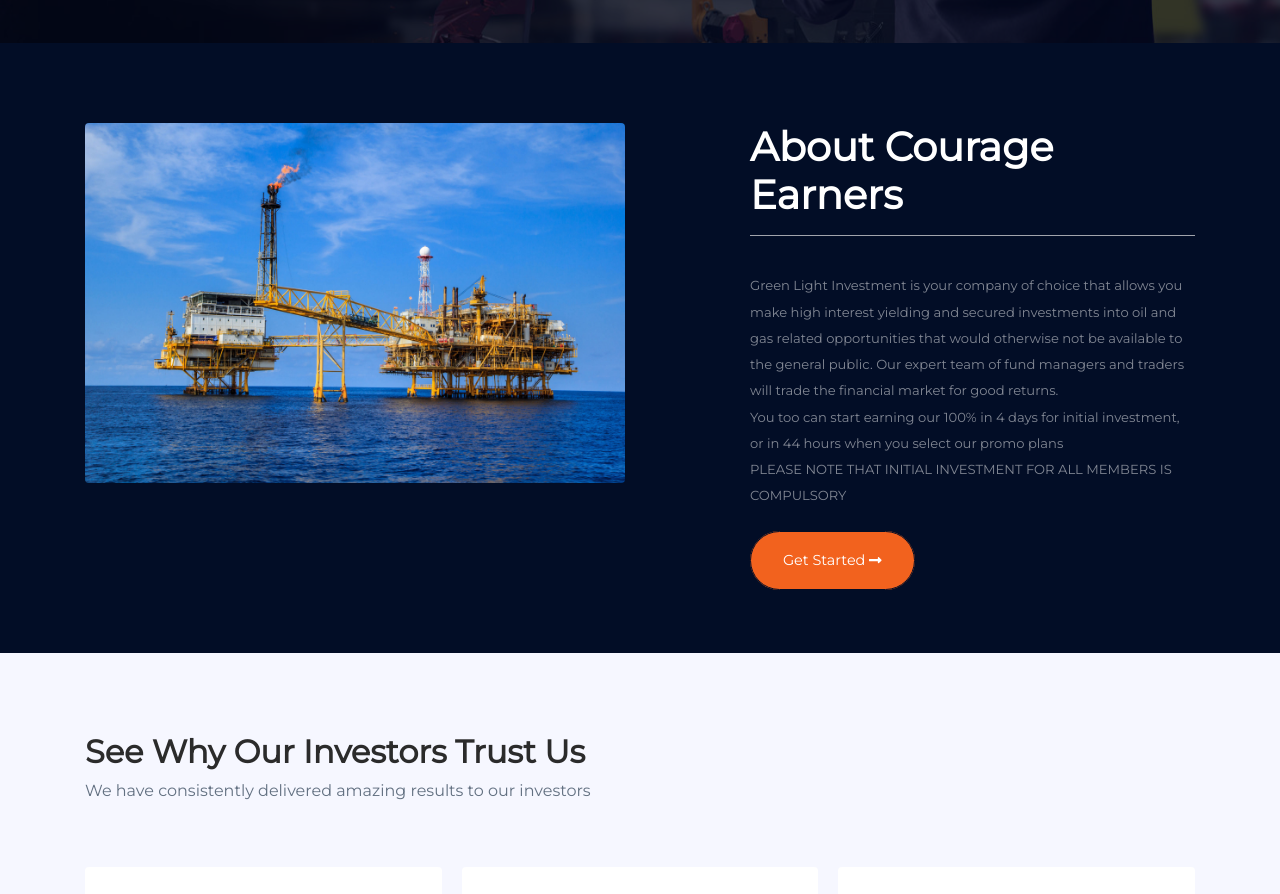
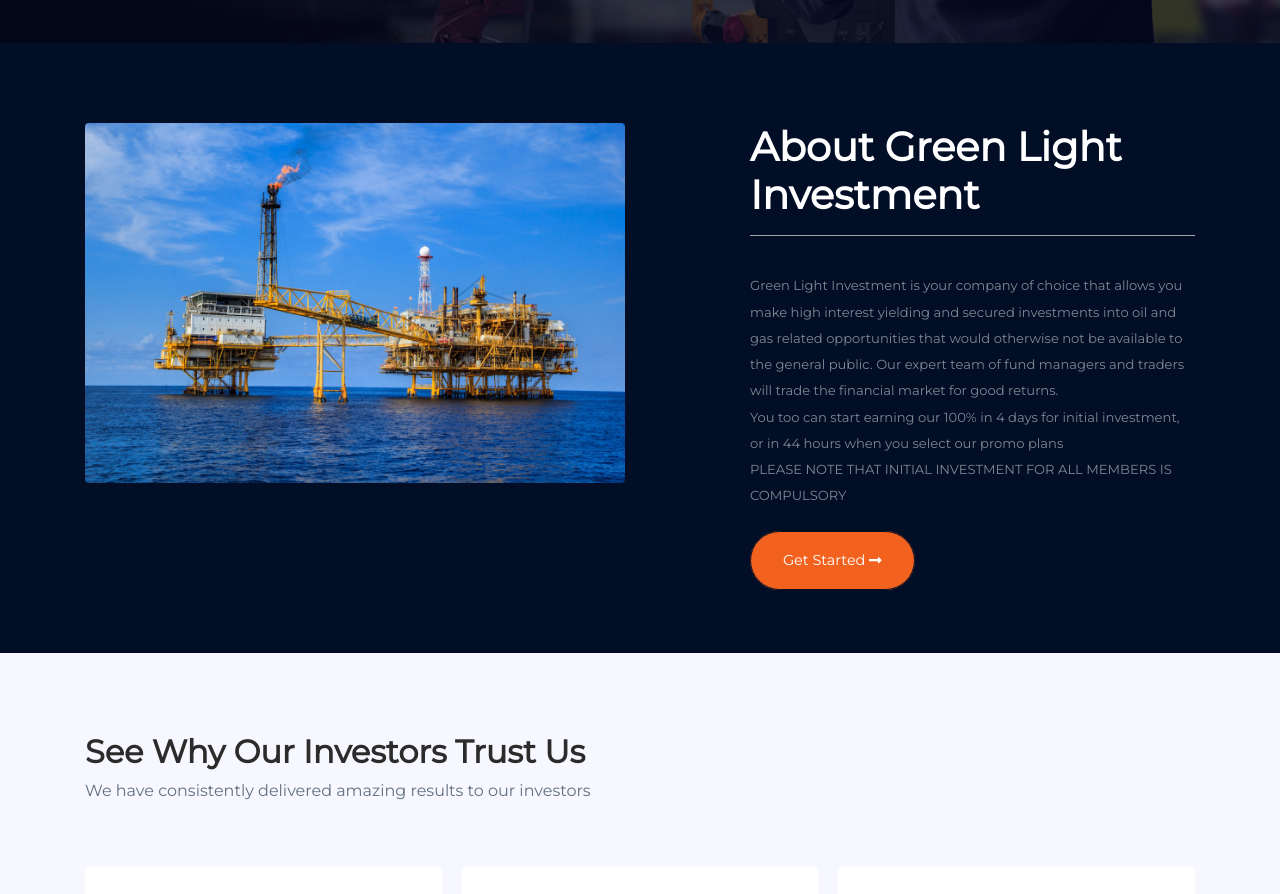
Before and after one commit to Achilles45/greenlight, a Vue app: page / in a window 1280 px wide. Shown: the part 840-1734 px from the top of the page. Built offline with nearby package versions, Linux system fonts and the light colour scheme.

Commit message:
Edited something in the intro section

```diff
--- a/src/components/Intro.vue
+++ b/src/components/Intro.vue
@@ -7,7 +7,7 @@
           </div>
           <div class="col-md-1"></div>
           <div class="col-md-5">
-              <h2>About Courage Earners</h2>
+              <h2>About Green Light Investment</h2>
               <hr>
               <p>Green Light Investment is your company of choice that allows you make high interest yielding and secured investments into oil and gas related opportunities that would otherwise not be available to the general public. Our expert team of fund managers and traders will trade the financial market for good returns. <br>You too can start earning our 100% in 4 days for initial investment, or in 44 hours when you select our promo plans <br>PLEASE NOTE THAT INITIAL INVESTMENT FOR ALL MEMBERS IS COMPULSORY</p>
                <router-link to="/signup" class="intro-btn animated zoomIn animate3d">Get Started <i class="fas fa-long-arrow-alt-right"></i> </router-link>
```
